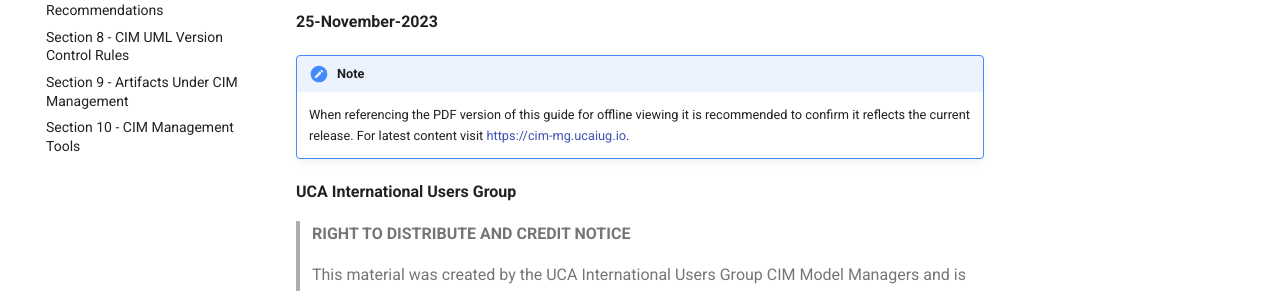
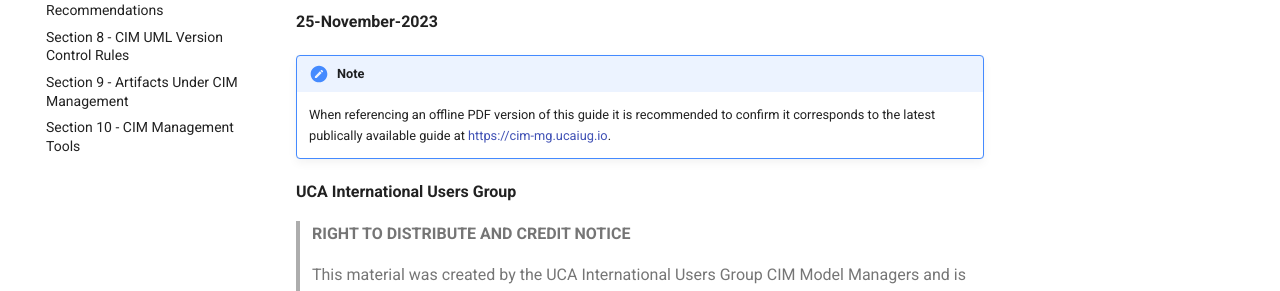
Before and after one commit to cimug-org/cim-modeling-guide, an MkDocs documentation site: the page built from docs/index.md, in a window 1280 px wide and 900 px high. Shown: the part 389-680 px from the top of the window. Built offline with MkDocs 1.6.1 and Material for MkDocs 9.7.7, drawn with Linux system fonts in a browser that asks for light colours; comment, search, counter and statistics services are not loaded.

Commit message:
Update index.md

```diff
--- a/docs/index.md
+++ b/docs/index.md
@@ -11,7 +11,7 @@
 
 !!! Note
 
-    When referencing the PDF version of this guide for offline viewing it is recommended to confirm it reflects the current release. For latest content visit [https://cim-mg.ucaiug.io](https://cim-mg.ucaiug.io).
+    When referencing an offline PDF version of this guide it is recommended to confirm it corresponds to the latest publically available guide at [https://cim-mg.ucaiug.io](https://cim-mg.ucaiug.io).
 
 
 **UCA International Users Group**
```
